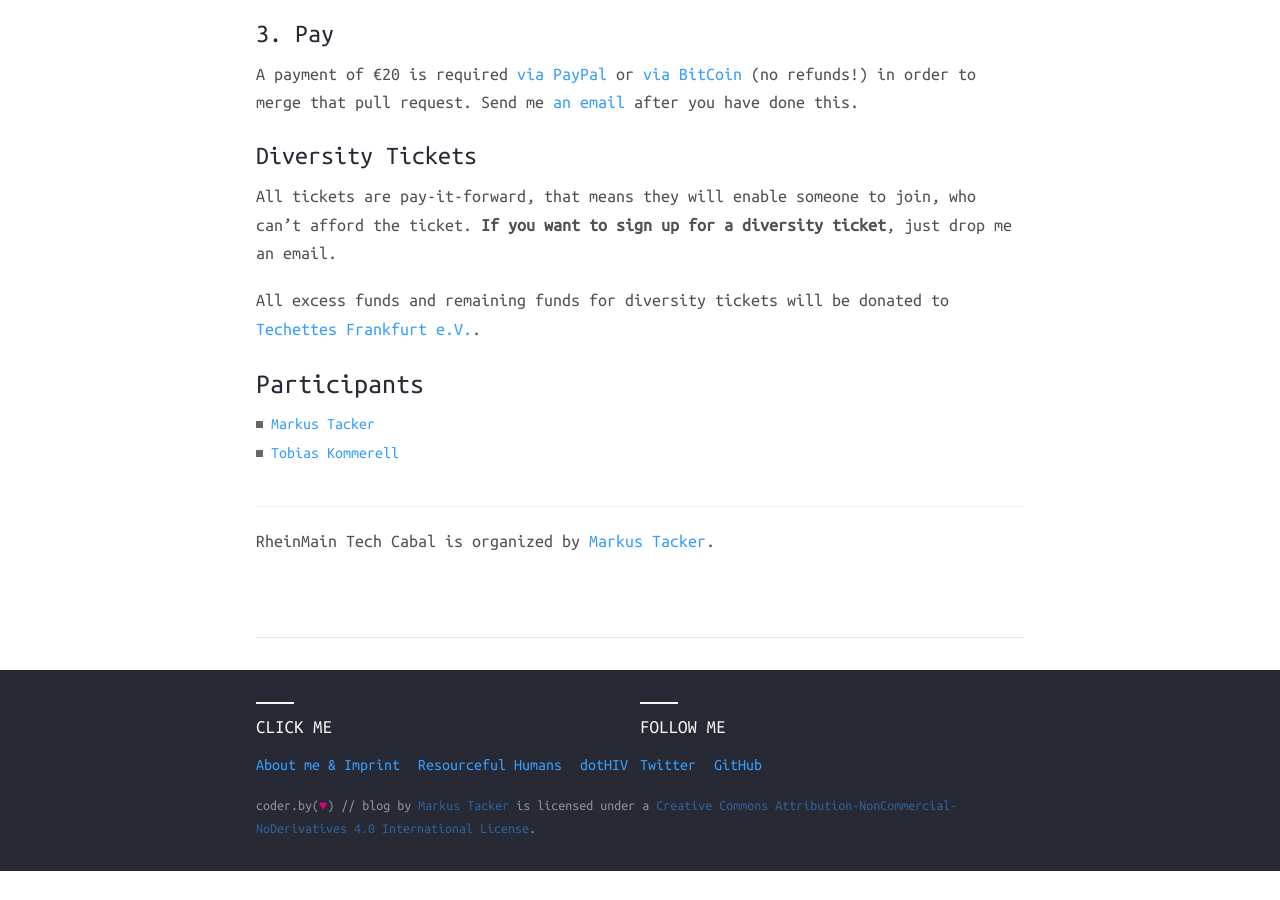
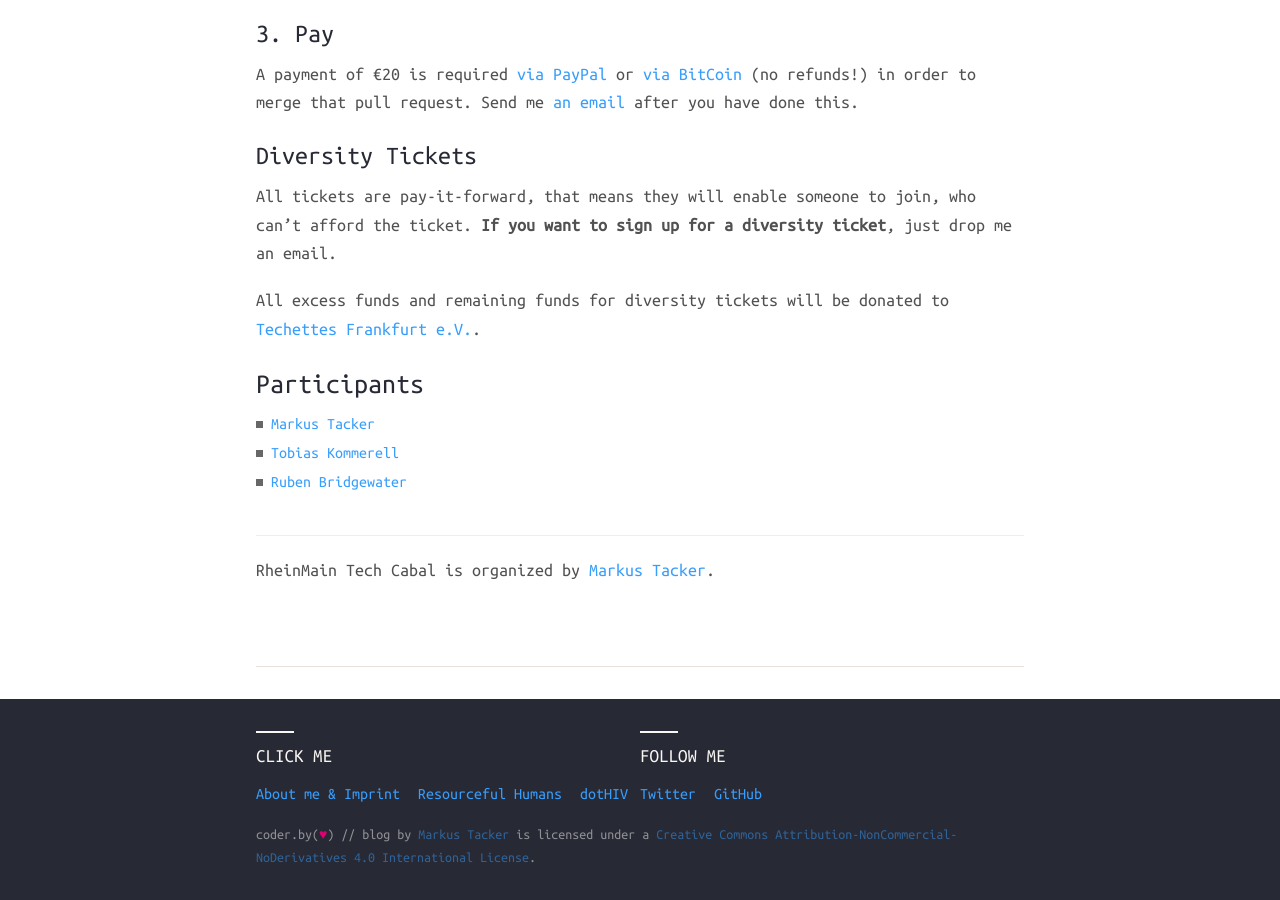
Before and after one commit to coderbyheart/blog, a Jekyll site: the page built from rheinmain-tech-cabal.md, in a window 1280 px wide and 900 px high, scrolled down 1202 px. Built offline with Jekyll 4.4.1, drawn with Linux system fonts in a browser that asks for light colours; nearby versions of some CDN libraries; our own code applies the rules of GitHub Pages for plain Markdown files; comment, search, counter and statistics services are not loaded; before the commit the page ends 2073 px from its top, so only the background shows below that.

Commit message:
Attend rheinmain tech cabal

```diff
--- a/rheinmain-tech-cabal.md
+++ b/rheinmain-tech-cabal.md
@@ -44,6 +44,7 @@
 
  * [Markus Tacker](https://coderbyheart.com/)
  * [Tobias Kommerell](https://twitter.com/schinkenstrudel)
+ * [Ruben Bridgewater](https://twitter.com/bridgear)
 
 ---
 
```
